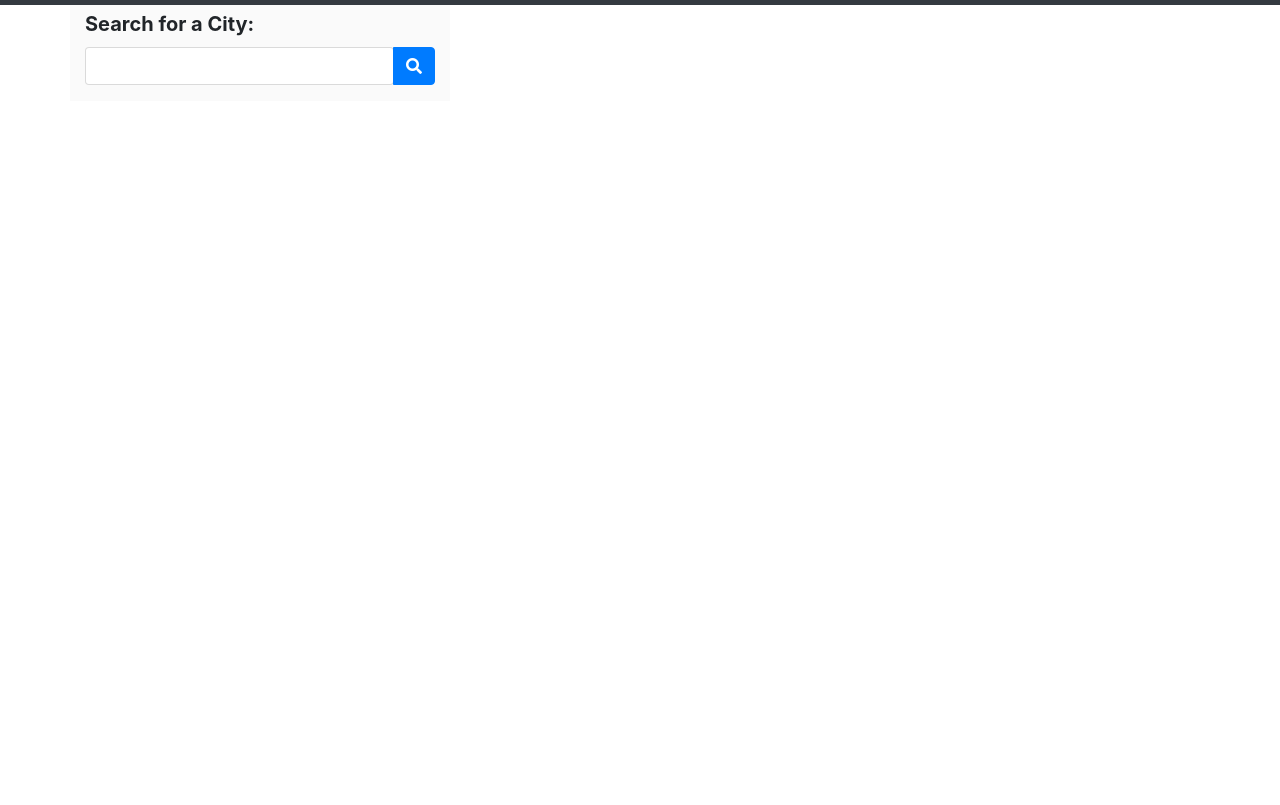
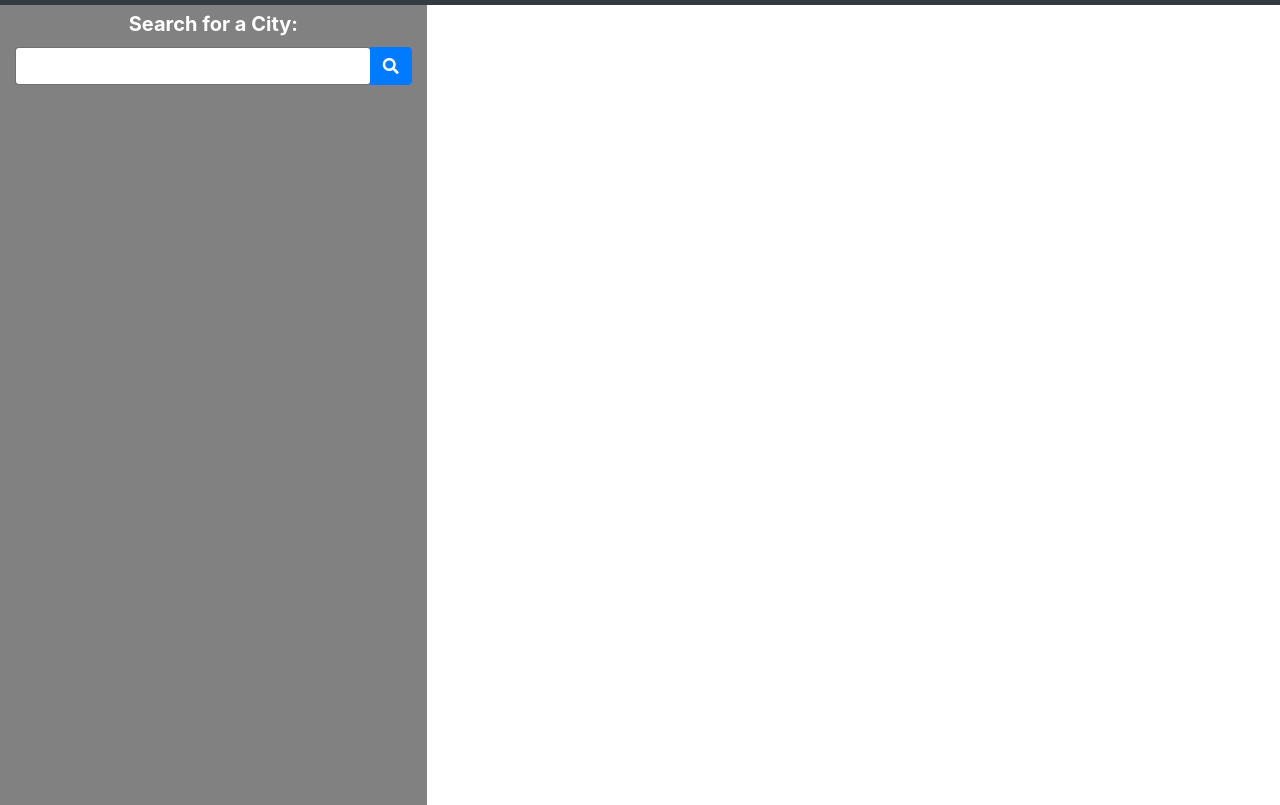
Before and after one commit to BrockThigpen/Weather-Dashboard, a plain HTML site: page index.html in a window 1280 px wide. Shown: the part 69-874 px from the top of the page. Before the commit the page ends 800 px from the top, so only its background shows below. Drawn offline with nearby package versions, Linux system fonts and the light colour scheme.

Commit message:
adjusted html and css, added demo.png

```diff
--- a/assets/css/style.css
+++ b/assets/css/style.css
@@ -1,5 +1,16 @@
 *{
     box-sizing: border-box;
+}
+html, body{
+    height: 100vh;
+}
+.row{
+    min-height: 100%;
+    height: auto!important;
+    margin: 0;
+}
+#displayContainer{
+    padding: 0;
 }
 #navH{
     color: white;
@@ -10,8 +21,9 @@ label{
     font-size: 20px;
 }
 #searchContainer{
-    background-color: rgb(250, 250, 250);
-
+    color: white;
+    background-color: rgb(129, 129, 129);
+    min-height: 100%;
 }
 #userInput{
     padding: 3px;
--- a/assets/javascript/script.js
+++ b/assets/javascript/script.js
@@ -13,7 +13,7 @@ $('#search').submit(function(e){
         console.log(response);
         let iconUrl = "http://openweathermap.org/img/w/" + response.weather[0].icon + ".png";
         let icon = $('<img>').attr('src', iconUrl);
-        let card = $('<div>').addClass('card mt-3');
+        let card = $('<div>').addClass('card mt-3 mx-3');
         let body = $("<div>").addClass('card-body');
         let head = $("<h5>").addClass('card-title').text(response.name + ' (' + date + ')').append(icon);
         let temp = $("<p>").addClass('card-text').text('Temperature: ' + Math.round(response.main.temp) + '°F');
--- a/index.html
+++ b/index.html
@@ -1,43 +1,42 @@
 <!DOCTYPE html>
 <html lang="en">
+
 <head>
     <meta charset="UTF-8">
     <meta name="viewport" content="width=device-width, initial-scale=1.0">
     <meta http-equiv="X-UA-Compatible" content="ie=edge">
     <link rel="stylesheet" type="text/css" href="assets/css/normalize.css">
-    <link rel="stylesheet" href="https://use.fontawesome.com/releases/v5.11.2/css/all.css" integrity="sha384-KA6wR/X5RY4zFAHpv/CnoG2UW1uogYfdnP67Uv7eULvTveboZJg0qUpmJZb5VqzN" crossorigin="anonymous">
-    <link rel="stylesheet" href="https://stackpath.bootstrapcdn.com/bootstrap/4.3.1/css/bootstrap.min.css" integrity="sha384-ggOyR0iXCbMQv3Xipma34MD+dH/1fQ784/j6cY/iJTQUOhcWr7x9JvoRxT2MZw1T" crossorigin="anonymous">
+    <link rel="stylesheet" href="https://use.fontawesome.com/releases/v5.11.2/css/all.css"
+        integrity="sha384-KA6wR/X5RY4zFAHpv/CnoG2UW1uogYfdnP67Uv7eULvTveboZJg0qUpmJZb5VqzN" crossorigin="anonymous">
+    <link rel="stylesheet" href="https://stackpath.bootstrapcdn.com/bootstrap/4.3.1/css/bootstrap.min.css"
+        integrity="sha384-ggOyR0iXCbMQv3Xipma34MD+dH/1fQ784/j6cY/iJTQUOhcWr7x9JvoRxT2MZw1T" crossorigin="anonymous">
     <link rel="stylesheet" type="text/css" href="assets/css/style.css">
     <script src="https://code.jquery.com/jquery-3.4.1.min.js" defer></script>
     <script src="assets/javascript/script.js" defer></script>
     <title>Weather Dashboard</title>
 </head>
+
 <body>
     <!-- navbar -->
     <nav class="navbar navbar-light bg-dark text-center">
         <h1 id="navH">Weather Dashboard</h1>
     </nav>
-
-    <div class="container">
-        <div class="row justify-content-md-center">
+    <div class="row">
         <!-- search bar and recent search -->
-            <div id='searchContainer' class="col-lg-4">
+        <div id='searchContainer' class="col-lg-4 text-center">
             <form id="search">
                 <label class="mt-1"><strong>Search for a City:</strong></label><br>
                 <div class="input-group mb-3">
-                        <input type="text" id="userInput" class="form-control" >
+                    <input type="text" id="userInput" class="form-control">
                     <div class="input-group-append">
                         <button class="btn btn-primary" type="submit"><i class="fas fa-search"></i></button>
                     </div>
                 </div>
             </form>
-                <!-- div for appending recent searches -->
-                <div id="recent"></div>
         </div>
         <!-- current weather and 5 day  -->
         <div id="displayContainer" class="col-lg-8"></div>
     </div>
-    </div>
+</body>
 
-</body>
 </html>
```
Also changed, not shown: assets/images/demo.png (added). Lines whose indentation alone changed are shown as unchanged.
